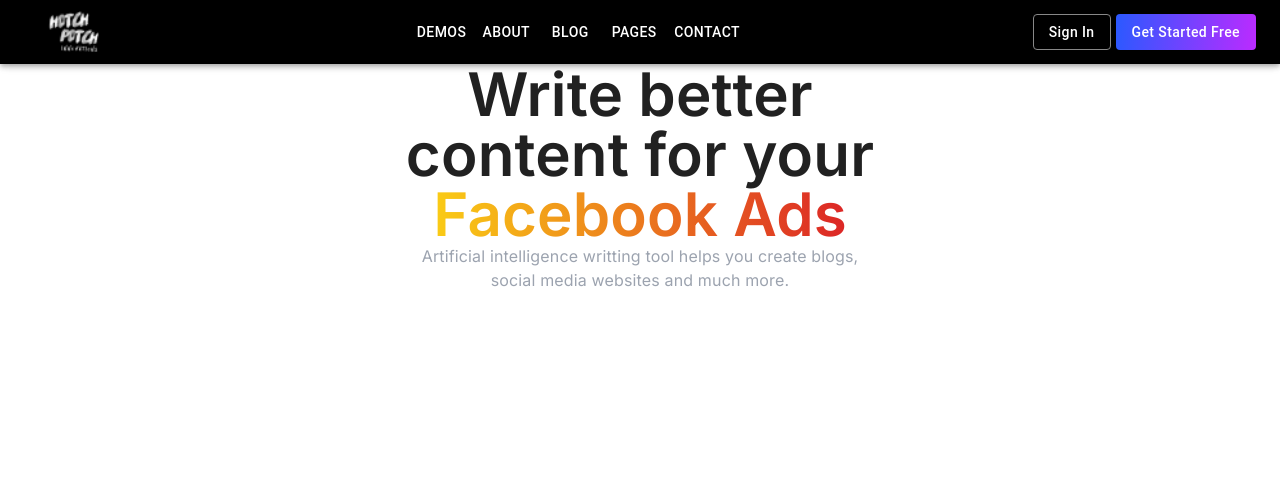
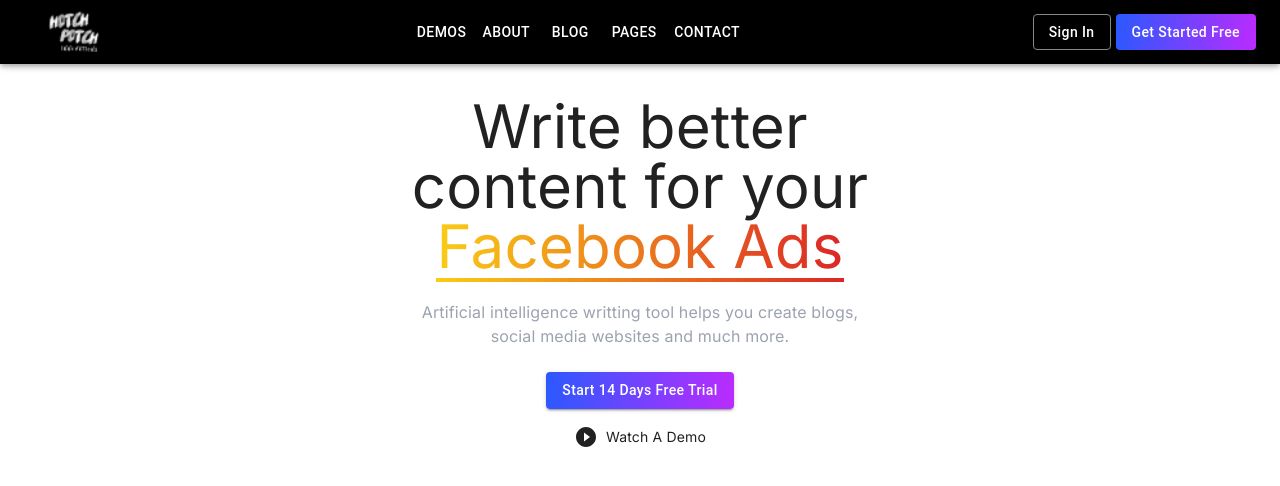
Before and after one commit to Aahmed-Hossain/Hotchpotch, a Next.js app: page / in a window 1280 px wide. Shown: the top 486 px of the page. Built offline with nearby package versions, Linux system fonts and the light colour scheme.

Commit message:
banner section done

```diff
--- a/src/app/page.tsx
+++ b/src/app/page.tsx
@@ -1,15 +1,9 @@
-
+import Banner from '@/components/Banner';
 
 export default function Home() {
   return (
-    <div className="text-center min-h-screen">
-   <h1 className="font-semibold text-6xl">
-   Write better <br/>
-content for your <br />
-  <u  className="bg-gradient-to-r from-yellow-400 to-red-600 text-transparent bg-clip-text">Facebook Ads </u>
-
-   </h1>
-   <p className="text-gray-400">Artificial intelligence writting tool helps you create blogs, <br /> social media websites and much more.</p>
+    <div>
+      <Banner/>
     </div>
   );
 }
--- /dev/null
+++ b/src/components/Banner.tsx
@@ -0,0 +1,25 @@
+import React from 'react'
+import ButtonContained from '@/components/ButtonContained';
+import PlayCircleFilledIcon from '@mui/icons-material/PlayCircleFilled';
+const Banner = () => {
+  return (
+    <div className="text-center min-h-screen my-8">
+   <h1 className="font-lg text-6xl">
+   Write better <br/>
+content for your <br />
+<span className="relative">
+  <span className="bg-gradient-to-r from-yellow-400 to-red-600 text-transparent bg-clip-text">
+    Facebook Ads
+  </span>
+  <span className="absolute bottom-0 left-0 w-full h-1 bg-gradient-to-r from-yellow-400 to-red-600"></span>
+</span>
+
+   </h1>
+   <p className="text-gray-400 my-6">Artificial intelligence writting tool helps you create blogs, <br /> social media websites and much more.</p>
+   <ButtonContained>{'Start 14 Days Free Trial'}</ButtonContained>
+   <div className='flex items-center gap-2 justify-center mt-4 text-sm' ><PlayCircleFilledIcon/> <span>Watch A Demo</span></div>
+    </div>
+  )
+}
+
+export default Banner
--- /dev/null
+++ b/src/components/TrustedClients.tsx
@@ -0,0 +1,36 @@
+import React from 'react'
+import waverio from '../../public/assests/waverio.png'
+import squareStone from '../../public/assests/squareStone.png'
+import martino from '../../public/assests/martino.png'
+import vitrogen from '../../public/assests/vitrogen.png'
+import vertex from '../../public/assests/vertex.png'
+import aromix from '../../public/assests/aromix.png'
+import fireli from '../../public/assests/fireli.png'
+import natroma from '../../public/assests/natroma.png'
+
+const companyLogos =  [
+    {id: 1, img: waverio},
+    {id: 2, img: squareStone},
+    {id: 3, img: martino},
+    {id: 4, img: vitrogen},
+    {id: 5, img: vertex},
+    {id: 6, img: aromix},
+    {id: 7, img: fireli},
+    {id: 8, img: natroma},
+]
+const TrustedClients = () => {
+  return (
+    <div>
+        <h4 className='text-center my-8'>Trusted by nearly 5000+ paying customers</h4>
+        <div>
+            {
+companyLogos.map(item=> (
+    <Image key={item.id} src={item.img} alt="trusted company logo" height={50} width={50}/>
+))
+            }
+        </div>
+    </div>
+  )
+}
+
+export default TrustedClients
```
